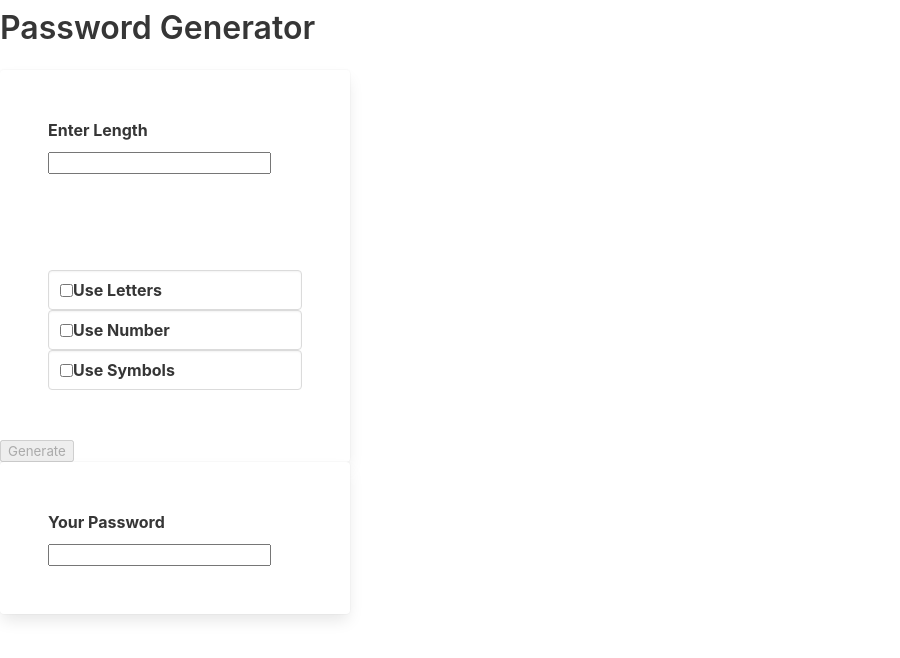
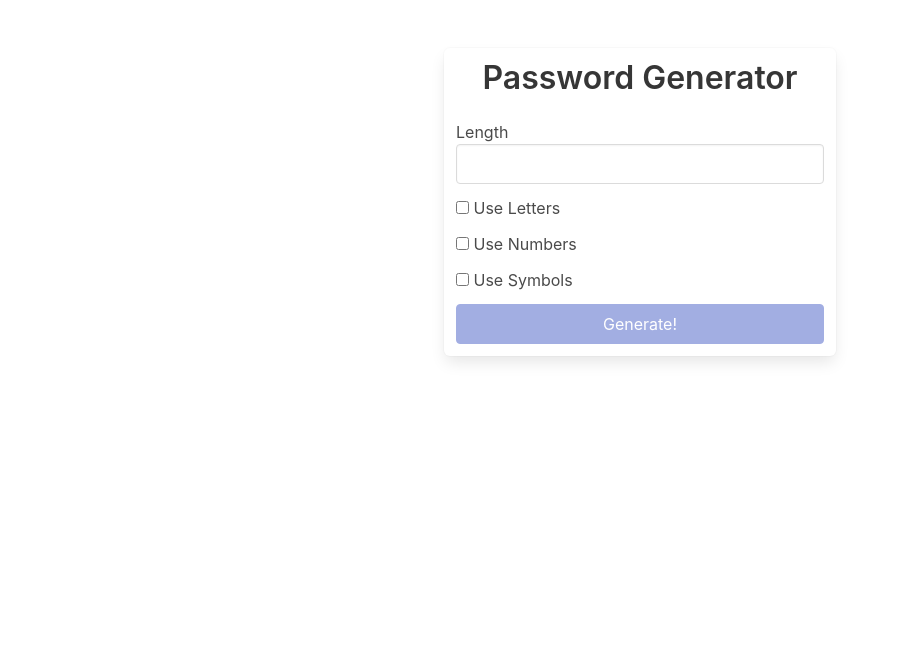
Before and after one commit to ashbeelghouri/password-generator, an Angular app: page / in a window 1280 px wide. Shown: the top 658 px of the page, without its empty margins (0-900 px from the left). Built offline with nearby package versions, Linux system fonts and the light colour scheme.

Commit message:
restore html

```diff
--- a/src/app/app.component.html
+++ b/src/app/app.component.html
@@ -1,4 +1,4 @@
-<!-- <div class="container" style="margin-top: 60px;">
+<div class="container" style="margin-top: 60px;">
   <div class="columns is-centered">
     <div class="box column is-one-third">
       <h1 class="title has-text-centered">Password Generator</h1>
@@ -47,7 +47,7 @@
       </div>
     </div>
   </div>
-</div> -->
+</div>
 
 
 
@@ -63,7 +63,7 @@
 
 <!-- MY OWN STYLE CLASSES -->
 
-<h1 class="title" style="padding-top: 10px;">Password Generator</h1>
+<!-- <h1 class="title" style="padding-top: 10px;">Password Generator</h1>
 
 <div class="card" style="width: 350px">
 
@@ -102,4 +102,4 @@
     <label class="label" for="password-output">Your Password</label>
     <input class="form-control darken" type="text" [value]="password" id="password-output">
   </div>
-</div>
+</div> -->
```
